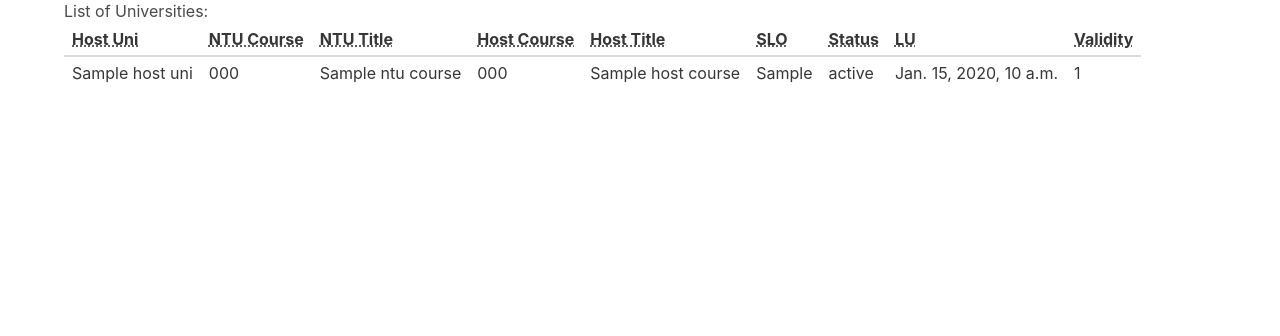
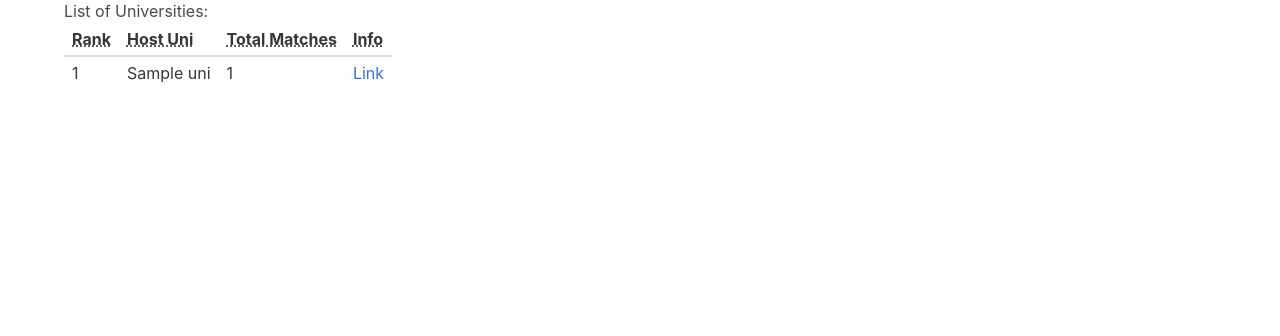
Before and after one commit to loozhengyuan/ogem-planner, a Django app: template web/templates/web/base_results.html in a window 1280 px wide. Shown: the part 464-800 px from the top of the page. Run offline with Django 3.2, Linux system fonts and the light colour scheme; the template is opened without the code that fills it: most values are stand-ins (such as "Sample title", 1, 10 or a date in 2020); some libraries are stand-ins or nearby versions.

Commit message:
format new table output for hostuni search

```diff
--- a/web/templates/web/base_results.html
+++ b/web/templates/web/base_results.html
@@ -50,29 +50,19 @@
         <table class="table is-narrow is-striped">
             <thead>
                 <tr>
+                        <th><abbr title="Rank">Rank</abbr></th>
                     <th><abbr title="Host University">Host Uni</abbr></th>
-                    <th><abbr title="NTU Course Code">NTU Course</abbr></th>
-                    <th><abbr title="NTU Course Title">NTU Title</abbr></th>
-                    <th><abbr title="Host Course Code">Host Course</abbr></th>
-                    <th><abbr title="Host Course Title">Host Title</abbr></th>
-                    <th><abbr title="Sem Last Offered">SLO</abbr></th>
-                    <th><abbr title="Status">Status</abbr></th>
-                    <th><abbr title="Last Updated">LU</abbr></th>
-                    <th><abbr title="Validity">Validity</abbr></th>
+                        <th><abbr title="Total Clearable">Total Matches</abbr></th>
+                        <th><abbr title="Additional Info">Info</abbr></th>
                 </tr>
             </thead>
             <tbody>
-                {% for match in matches %}
+                    {% for uni in universities %}
                 <tr>
-                    <td>{{ match.host_uni.name }}</td>
-                    <td>{{ match.ntu_course.code }}</td>
-                    <td>{{ match.ntu_course.title }}</td>
-                    <td>{{ match.host_course.code }}</td>
-                    <td>{{ match.host_course.title }}</td>
-                    <td>{{ match.sem_last_offered }}</td>
-                    <td>{{ match.status}}</td>
-                    <td>{{ match.last_updated }}</td>
-                    <td>{{ match.total_clearable }}</td>
+                        <td>{{ forloop.counter }}</td>
+                        <td>{{ uni.name }}</td>
+                        <td>{{ uni.total_clearable }}</td>
+                        <td><a href="{% url 'hostuni' uni.id %}">Link</a></td>
                 </tr>
                 {% endfor %}
             </tbody>
```
